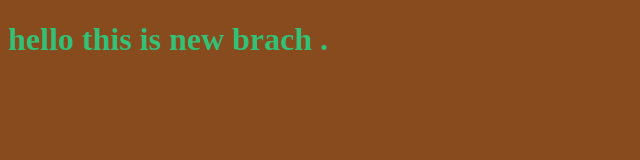
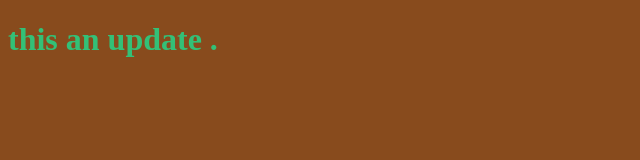
Before and after one commit to HOSSAMTECHN/hossamv, a plain HTML site: page index.html in a window 1280 px wide. Shown: the whole page, without its empty margins (0-640 px from the left). Drawn offline with Linux system fonts and the light colour scheme.

Commit message:
edit in the httml file

```diff
--- a/index.html
+++ b/index.html
@@ -8,7 +8,7 @@
 
 </head>
 <body>
-    <h1>hello this is new brach .</h1>
+    <h1>this an update .</h1>
     <script src="app.js" ></script>
 </body>
 </html>
```
